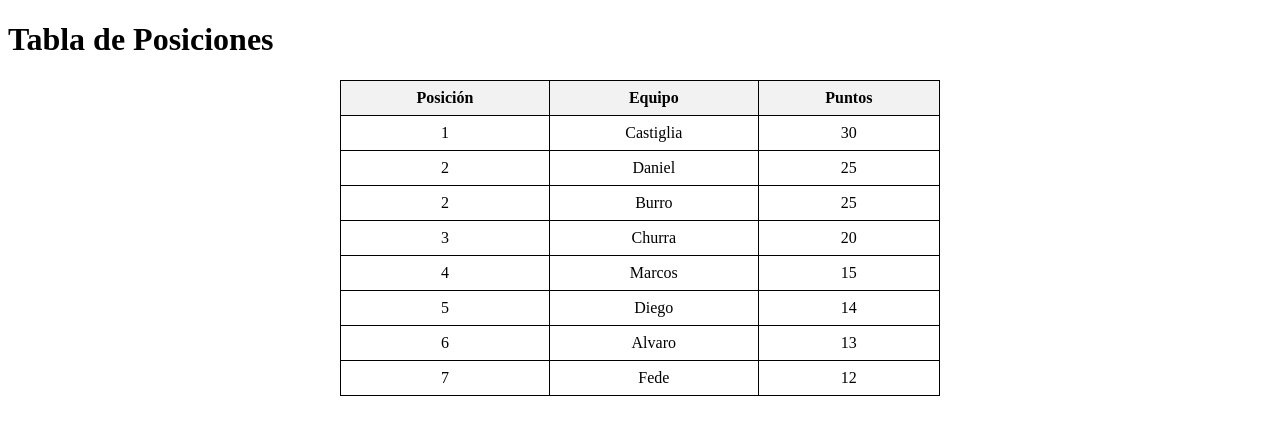
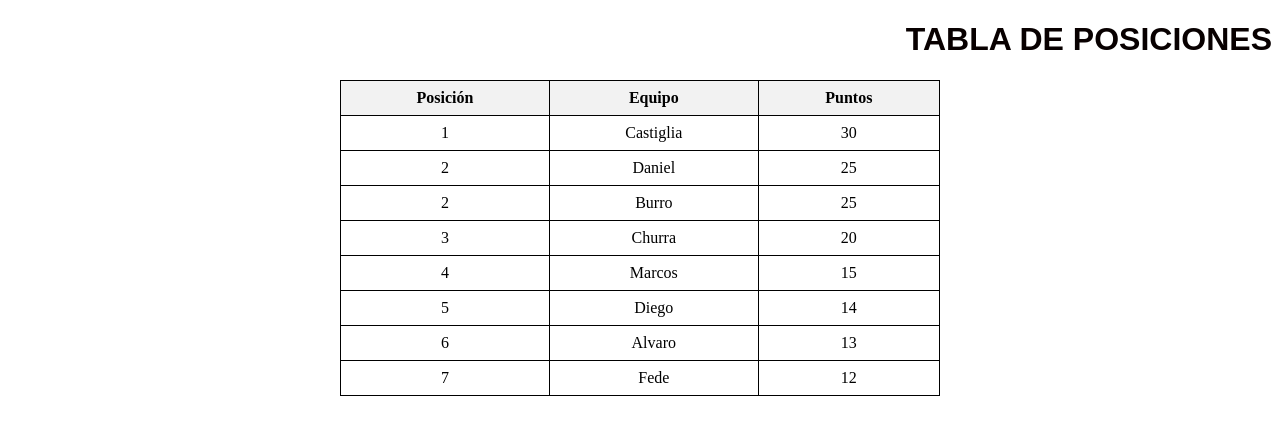
Before and after one commit to dog1983/tablapadel, a plain HTML site: page index.html in a window 1280 px wide. Drawn offline with Linux system fonts and the light colour scheme.

Commit message:
Update index.html

```diff
--- a/index.html
+++ b/index.html
@@ -4,6 +4,7 @@
     <meta charset="UTF-8">
     <meta name="viewport" content="width=device-width, initial-scale=1.0">
     <title>Tabla de Posiciones</title>
+    <link rel="stylesheet" type="text/css" href="estilos.css"/>
     <style>
         table {
             border-collapse: collapse;
```
